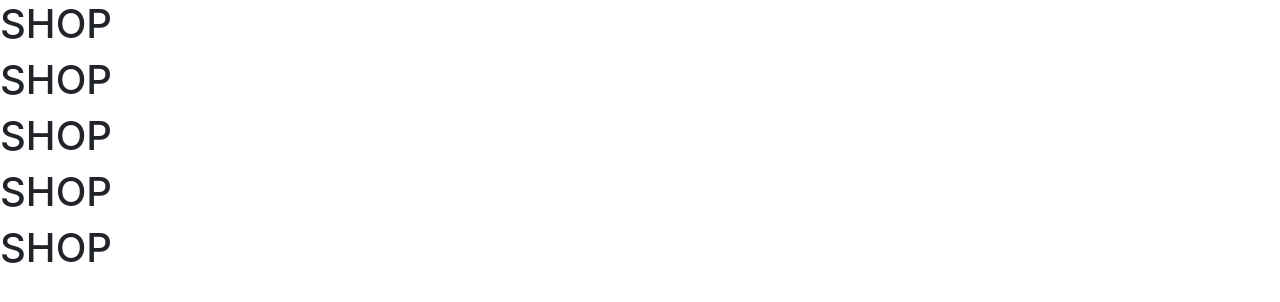
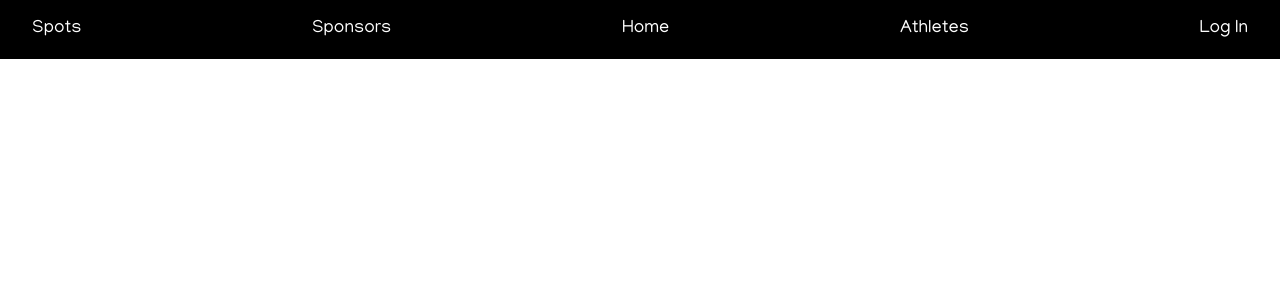
Before and after one commit to vicente-s/skatesesh, a React (Create React App) app in the folder skatesesh-frontend/: page /shop in a window 1280 px wide. Shown: the top 302 px of the page. Built offline with nearby package versions, Linux system fonts and the light colour scheme; no server answers.

Commit message:
cleaner code, teams are now sponsors, navbar added

```diff
--- a/skatesesh-frontend/src/App.css
+++ b/skatesesh-frontend/src/App.css
@@ -1,6 +1,16 @@
 
 .App {
   text-align: center;
+}
+
+.navbar{
+  font-size: 18px;
+  background-color: black;
+  font-family: 'Manjari', sans-serif;
+}
+
+.nav-link:hover {
+  border-bottom: 1px solid #03adfc;
 }
 
 #Home {
@@ -66,6 +76,7 @@
   margin-left: 50px;
 }
 
+
 .profilePicture {
   height: 200px;
   width: 200px;
@@ -84,10 +95,9 @@
   border-color: black;
 }
 
-.nav-link:hover {
-  font-weight: bold;
-  color: white;
-}
+
+
+
 
 .card-img-top {
   margin-top: 5px;
--- a/skatesesh-frontend/src/App.js
+++ b/skatesesh-frontend/src/App.js
@@ -1,12 +1,13 @@
 import React, { Component } from 'react';
 import {Switch, Route, withRouter} from 'react-router-dom'
 import './App.css';
+import NavBar from './components/NavBar'
 import Home from './components/Home'
 import Login from './components/Login'
 import Profile from './components/Profile'
-import SkateTeams from './components/Teams'
+import Sponsors from './components/Sponsors'
 import Skaters from './components/Skaters'
-import Shop from './components/Shop'
+
 
 class App extends Component {
 
@@ -65,11 +66,11 @@ class App extends Component {
   render() {
     return (
       <div>
+        <NavBar />
         <Switch>
           <Route exact path='/' render={ props => <Home /> } />
-          <Route exact path='/teams' render={ props => <SkateTeams teams={this.state.teams} selectTeam={this.selectTeam}/> }/>
+          <Route exact path='/sponsors' render={ props => <Sponsors teams={this.state.teams} selectTeam={this.selectTeam}/> }/>
           <Route exact path='/skaters' render={ props => <Skaters skaters={this.state.skaters}/> } />
-          <Route exact path='/shop' render={ props => <Shop />} />
           <Route exact path='/login' render={ props => <Login submitHandler={this.submitHandler}/> } />
           <Profile exact path='/profile' render={ props => <Profile user={this.state.user}/> } />
         </Switch>
--- /dev/null
+++ b/skatesesh-frontend/src/components/NavBar.js
@@ -0,0 +1,15 @@
+import React, {Component} from 'react'
+
+export default class Navbar extends Component {
+  render() {
+    return (
+      <nav className= "navbar">
+        <a href="/spots" className="nav-link text-white">Spots</a>
+        <a href="/sponsors" className="nav-link text-white">Sponsors</a>
+        <a href="/" className="nav-link text-white">Home</a>
+        <a href="/athletes" className="nav-link text-white">Athletes</a>
+        <a href="/login" className="nav-link text-white">Log In</a>
+      </nav>
+    )
+  }
+}
--- a/skatesesh-frontend/src/components/Shop.js
+++ /dev/null
@@ -1,15 +0,0 @@
-import React, {Component} from 'react'
-
-export default class Shop extends Component {
-  render() {
-    return (
-      <div>
-      <h1>SHOP</h1>
-      <h1>SHOP</h1>
-      <h1>SHOP</h1>
-      <h1>SHOP</h1>
-      <h1>SHOP</h1>
-      </div>
-    )
-  }
-}
--- /dev/null
+++ b/skatesesh-frontend/src/components/SponsorCard.js
@@ -0,0 +1,14 @@
+import React, {Component} from 'react'
+
+export default class SponsorCard extends Component {
+  render() {
+    return (
+        <div className="col-4">
+          <div className="card bg-dark text-white mb-3 skaterCard">
+            <img src={this.props.sponsor.img} className="card-img" alt="..."/>
+            <button onClick={(e) => this.props.selectTeam(e, this.props.sponsor)}><h5 className="card-title">{this.props.team.name}</h5></button>
+          </div>
+        </div>
+    )
+  }
+}
--- a/skatesesh-frontend/src/components/Teams.js
+++ b/skatesesh-frontend/src/components/Sponsors.js
@@ -1,12 +1,12 @@
 import React, {Component} from 'react'
-import TeamCard from './TeamCard'
+import SponsorCard from './SponsorCard'
 
 
-export default class Teams extends Component {
+export default class Sponsors extends Component {
 
   render() {
 
-    let teams = this.props.teams.map( team => <TeamCard key={team.id} team={team} selectTeam={this.props.selectTeam}/>)
+    let sponsors = this.props.teams.map(sponsor => <SponsorCard key={sponsor.id} sponsor={sponsor}/>)
     return (
       <div>
         <br/>
@@ -14,7 +14,7 @@ export default class Teams extends Component {
         <br/>
         <div className="container">
           <div className="row">
-            {teams}
+            {sponsors}
           </div>
         </div>
       </div>
--- a/skatesesh-frontend/src/components/TeamCard.js
+++ /dev/null
@@ -1,14 +0,0 @@
-import React, {Component} from 'react'
-
-export default class TeamCard extends Component {
-  render() {
-    return (
-        <div className="col-4">
-          <div className="card bg-dark text-white mb-3 skaterCard">
-            <img src={this.props.team.img} className="card-img" alt="..."/>
-            <button onClick={(e) => this.props.selectTeam(e, this.props.team)}><h5 className="card-title">{this.props.team.name}</h5></button>
-          </div>
-        </div>
-    )
-  }
-}
```
